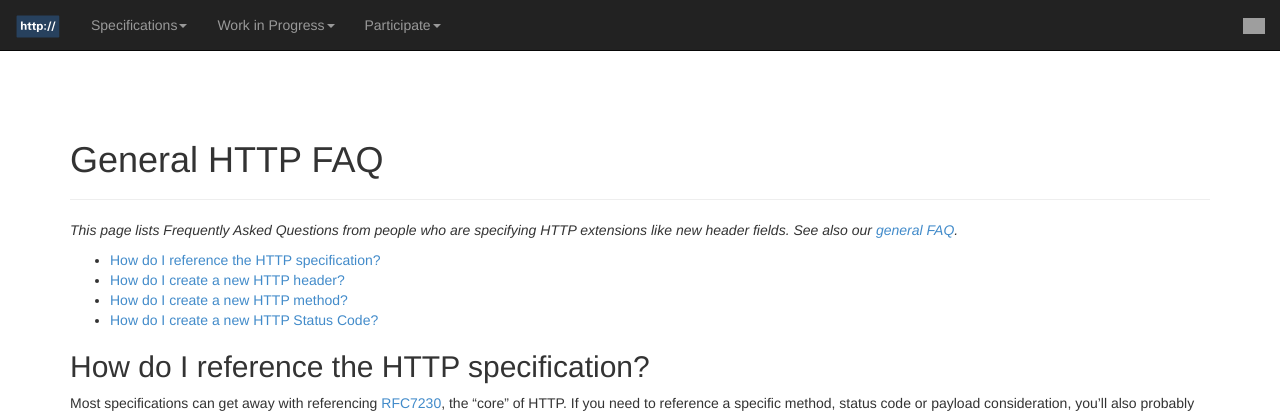
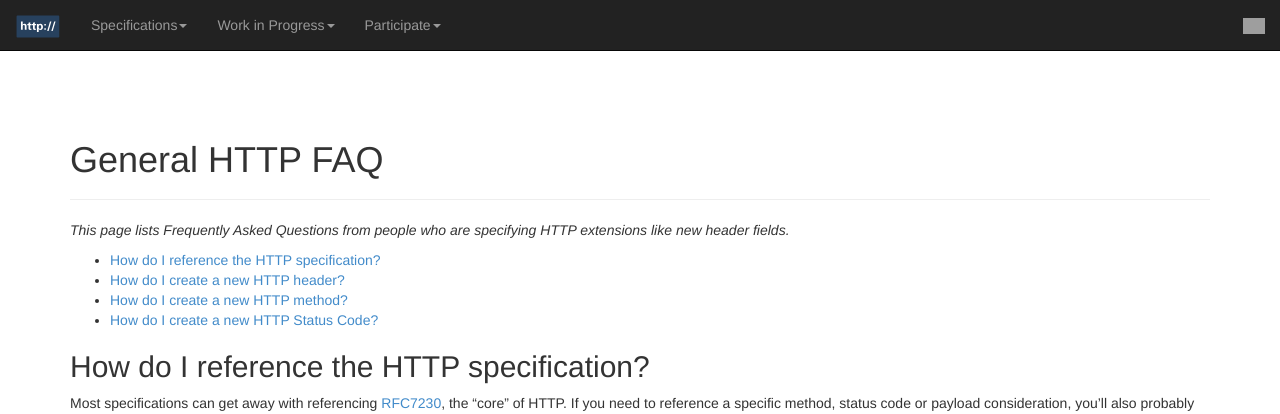
Before and after one commit to httpwg/httpwg.github.io, a Jekyll site: the page built from faq/spec.md, in a window 1280 px wide and 1102 px high. Shown: the top 414 px of the window. Built offline with Jekyll 4.4.1, drawn with Linux system fonts in a browser that asks for light colours; grey boxes are pictures that could not be loaded.

Commit message:
remove general faq link for now

```diff
--- a/faq/spec.md
+++ b/faq/spec.md
@@ -3,7 +3,7 @@ layout: page
 title: General HTTP FAQ
 ---
 
-*This page lists Frequently Asked Questions from people who are specifying HTTP extensions like new header fields. See also our [general FAQ](/faq/).*
+*This page lists Frequently Asked Questions from people who are specifying HTTP extensions like new header fields.*
 
 
 <!-- START doctoc generated TOC please keep comment here to allow auto update -->
```
